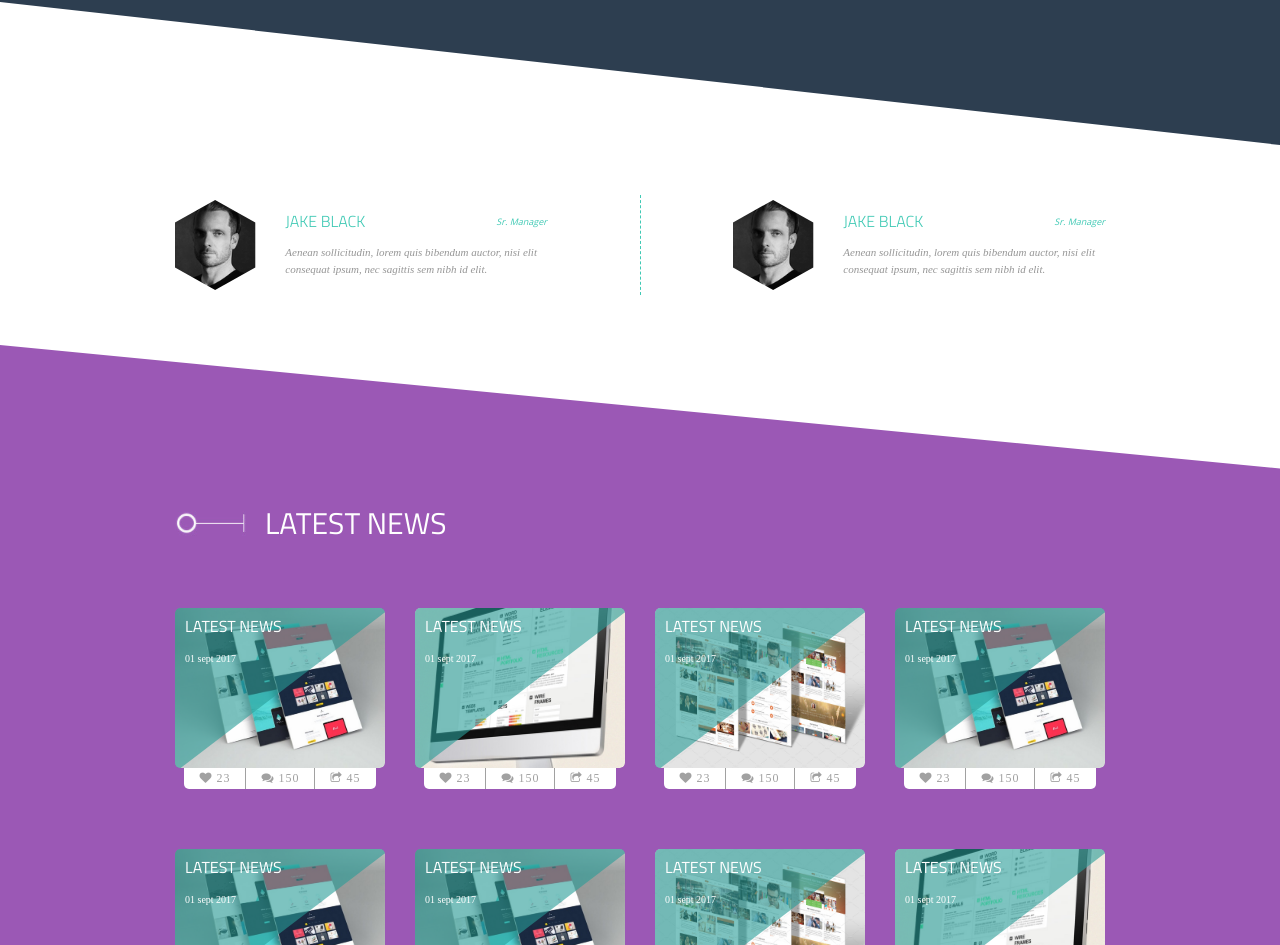
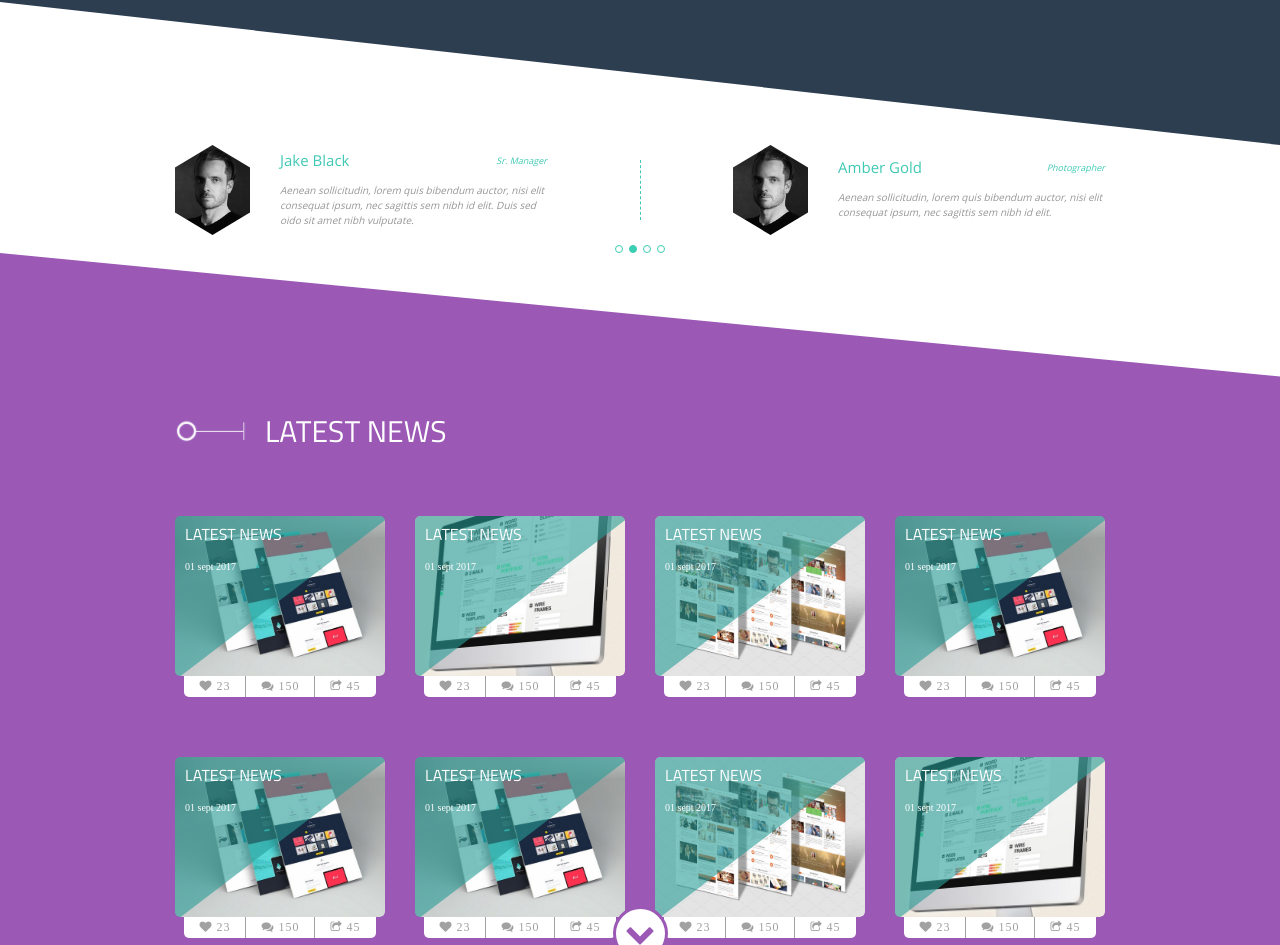
Before and after one commit to wgarcia-wawandco/Ejercicio-6, a plain HTML site: page index.html in a window 1280 px wide. Shown: the part 4513-5458 px from the top of the page. Drawn offline with Linux system fonts and the light colour scheme; a web font is replaced by a local one.

Commit message:
Secciones medias avanzadas

```diff
--- a/css/style.css
+++ b/css/style.css
@@ -150,7 +150,6 @@ section{
   justify-content: center;
   align-items: center;
   margin: 50px 0;
-  width:
 }
 .bg-1{
   display: flex;
@@ -445,6 +444,9 @@ button:hover{
   transition-timing-function: ease;
 }
 
+.margin-0{
+  margin: 0px 0;
+}
 .margin-3{
   margin-top: 30px;
 }
@@ -987,8 +989,8 @@ button:hover{
   margin-right: 30px;
   display: flex;
   justify-content: center;
-  align-items: center;
-  min-width: 80px;
+  min-width: 75px;
+  max-width: 75px;
   height: 90px;
   -webkit-clip-path: polygon(50% 0%, 100% 25%, 100% 75%, 50% 100%, 0% 75%, 0% 25%);
   clip-path: polygon(50% 0%, 100% 25%, 100% 75%, 50% 100%, 0% 75%, 0% 25%);
@@ -998,9 +1000,9 @@ button:hover{
   filter: grayscale(100%);
 }
 .title-5{
-  font-family: titillium-web-l;
+  font-family: open-sans-r;
+  font-size: 15px;
   color: #3fc9b4;
-  text-transform: uppercase;
 }
 .job-2{
   font-family: open-sans-r;
@@ -1011,13 +1013,13 @@ button:hover{
 .description-b{
   margin-top: 15px;
   line-height: 1.5em;
-  font-family: open-sans-l;
+  font-family: open-sans-r;
   font-style: italic;
-  font-size: 11px;
+  font-size: 10px;
   color: #969696;
 }
 
 .vertical-line{
-  height: 100px;
+  height: 60px;
   border-right: 1px dashed #3fc9b4;
 }
--- a/index.html
+++ b/index.html
@@ -693,8 +693,9 @@
       </div>
     </section>
 
-    <div class="section-med">
-      <div class="info between centered-vertical">
+    <div class="section-med margin-0">
+      <div class="info column">
+        <div class="content between centered-vertical">
           <div class="content centered-vertical col-4">
             <div class="hexagon-b">
               <img src="images/designer-1.png" alt="">
@@ -709,12 +710,13 @@
                 </div>
               </div>
               <div class="description-b">
-              Aenean sollicitudin, lorem quis bibendum auctor, nisi elit consequat ipsum, nec sagittis sem nibh id elit.
+                Aenean sollicitudin, lorem quis bibendum auctor, nisi elit consequat ipsum, nec sagittis sem nibh id elit. Duis sed oido sit amet nibh vulputate.
               </div>
             </div>
           </div>
-        <div class="content centered-vertical vertical-line">
-
+          <div class="content column centered">
+            <div class="centered-vertical vertical-line">
+            </div>
           </div>
           <div class="content centered-vertical col-4">
             <div class="hexagon-b">
@@ -723,10 +725,10 @@
             <div class="content column">
               <div class="content between">
                 <div class="title-5">
-                Jake Black
+                  Amber Gold
                 </div>
                 <div class="job-2">
-                Sr. Manager
+                  Photographer
                 </div>
               </div>
               <div class="description-b">
@@ -734,7 +736,15 @@
               </div>
             </div>
           </div>
-
+        </div>
+        <div class="content centered">
+          <div class="quote-pagination">
+            <a class="pagination-item" href="#"></a>
+            <a class="pagination-item active" href="#"></a>
+            <a class="pagination-item" href="#"></a>
+            <a class="pagination-item" href="#"></a>
+          </div>
+        </div>
       </div>
     </div>
 
```
Lines whose indentation alone changed are shown as unchanged.
